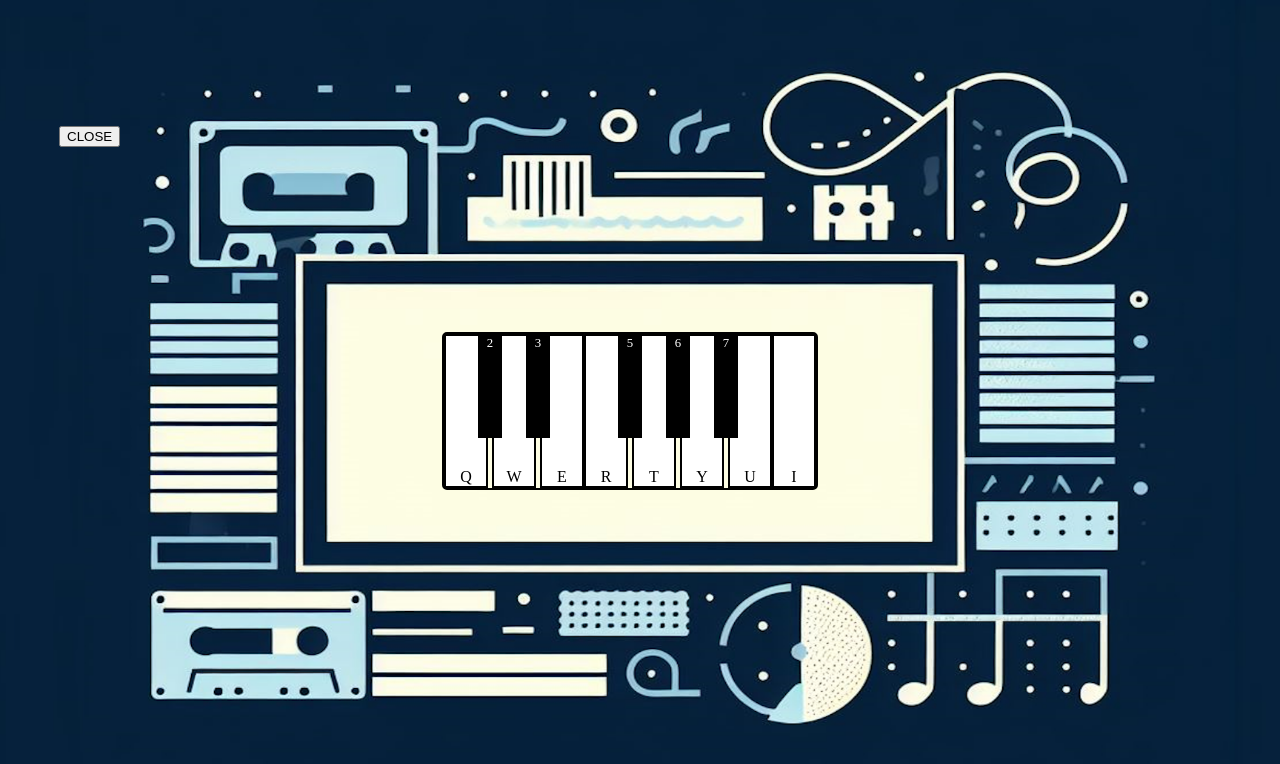
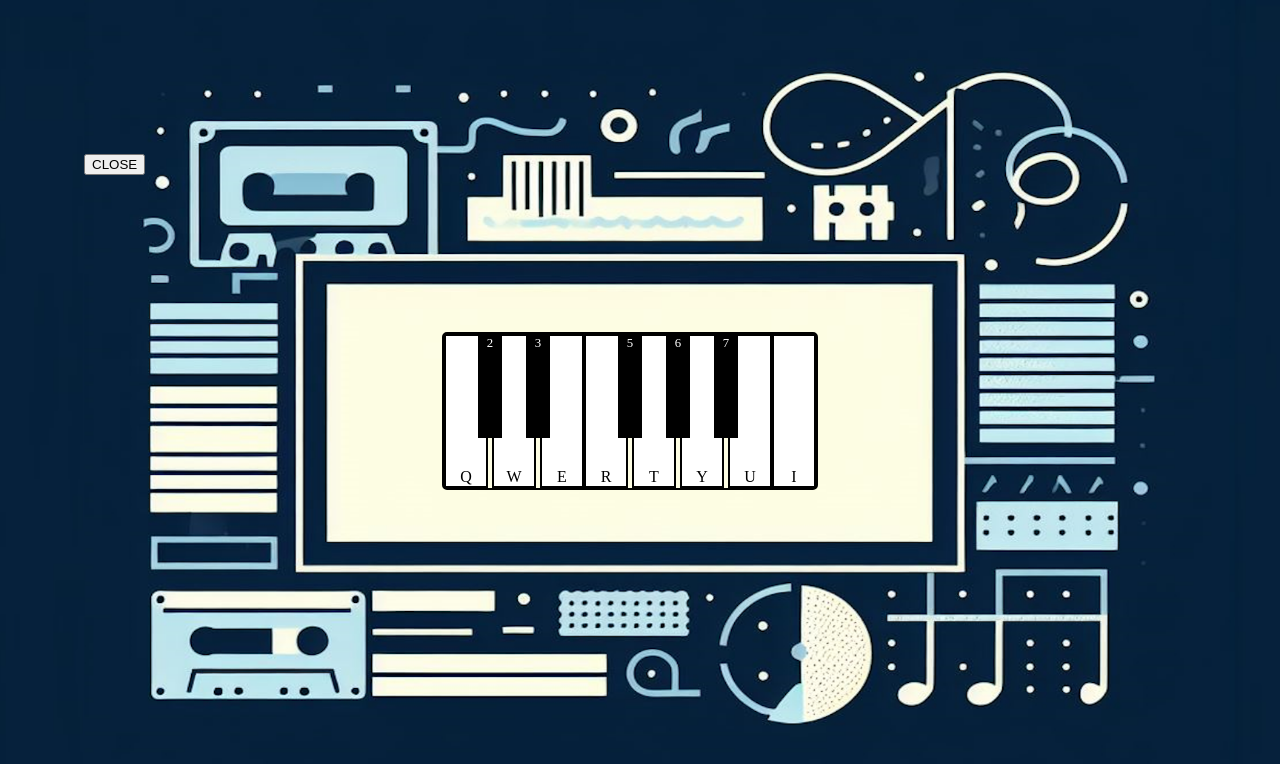
Before and after one commit to lq0502/lq0502.github.io, a plain HTML site: page index.html in a window 1280 px wide. Drawn offline with Linux system fonts and the light colour scheme.

Commit message:
Update style.css

```diff
--- a/style.css
+++ b/style.css
@@ -56,8 +56,8 @@ body {
 .menu-button {
     cursor: pointer;
     position: absolute;
-    top: -208px;
-    left: -385px;
+    top: -180px;
+    left: -360px;
 }
 
 .menu {
```
